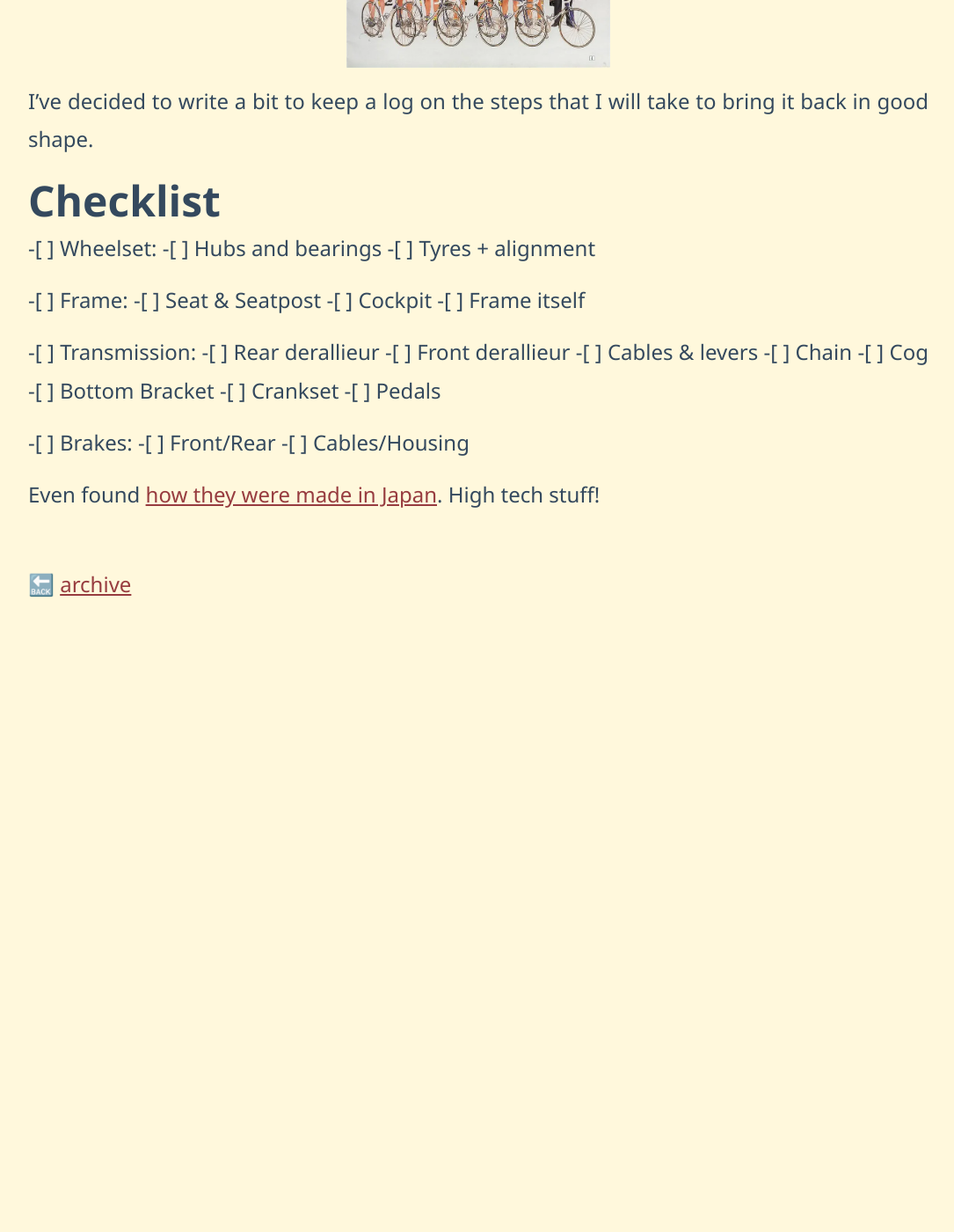
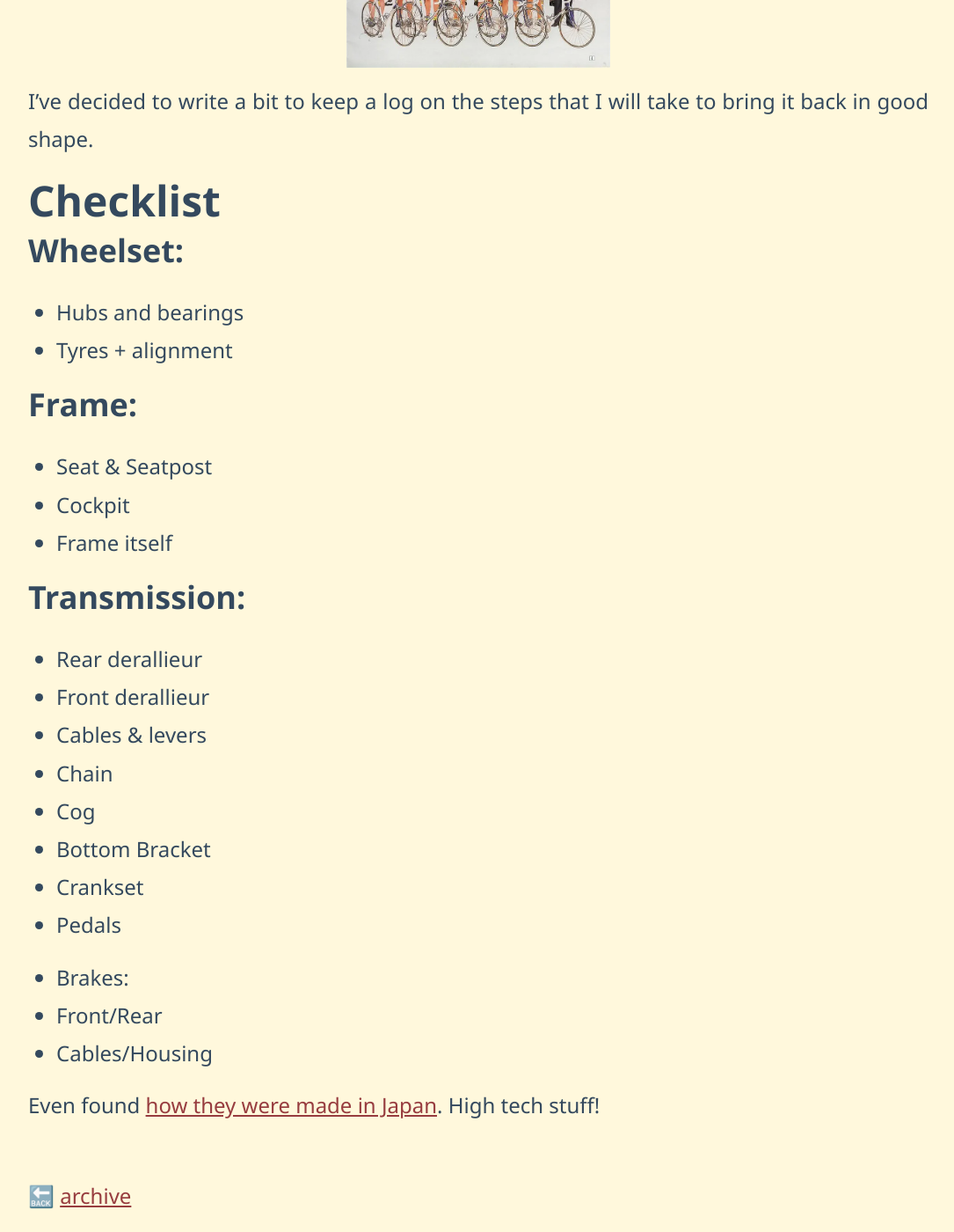
Before and after one commit to mazzi/mazzi.github.com, a Jekyll site: the page built from _posts/2021-02-14-Panasonic-PR-5000-project.md, in a window 1280 px wide and 1400 px high, scrolled down 1155 px. Shown: the whole window at 88% size, without its empty margins (96-1181 px from the left). Built offline with Jekyll 4.4.1, drawn with Linux system fonts in a browser that asks for light colours; before the commit the page ends 1886 px from its top, so only the background shows below that; part of the change alters nothing that is shown.

Commit message:
Markdown and checkboxes

```diff
--- a/_posts/2021-02-14-Panasonic-PR-5000-project.md
+++ b/_posts/2021-02-14-Panasonic-PR-5000-project.md
@@ -15,27 +15,27 @@ Looks like "PR" stands for Professional Racing. Here's the team with the PR-6000
 I've decided to write a bit to keep a log on the steps that I will take to bring it back in good shape.
 
 # Checklist
--[ ] Wheelset:
--[ ] Hubs and bearings
--[ ] Tyres + alignment
+## Wheelset:
+- Hubs and bearings
+- Tyres + alignment
 
--[ ] Frame:
--[ ] Seat & Seatpost
--[ ] Cockpit
--[ ] Frame itself
+## Frame:
+- Seat & Seatpost
+- Cockpit
+- Frame itself
 
--[ ] Transmission:
--[ ] Rear derallieur
--[ ] Front derallieur
--[ ] Cables & levers
--[ ] Chain
--[ ] Cog
--[ ] Bottom Bracket
--[ ] Crankset
--[ ] Pedals
+## Transmission:
+- Rear derallieur
+- Front derallieur
+- Cables & levers
+- Chain
+- Cog
+- Bottom Bracket
+- Crankset
+- Pedals
 
--[ ] Brakes:
--[ ] Front/Rear
--[ ] Cables/Housing
+- Brakes:
+- Front/Rear
+- Cables/Housing
 
 Even found [how they were made in Japan](https://www.youtube.com/watch?v=rfAbZlqQ68o). High tech stuff!
```
